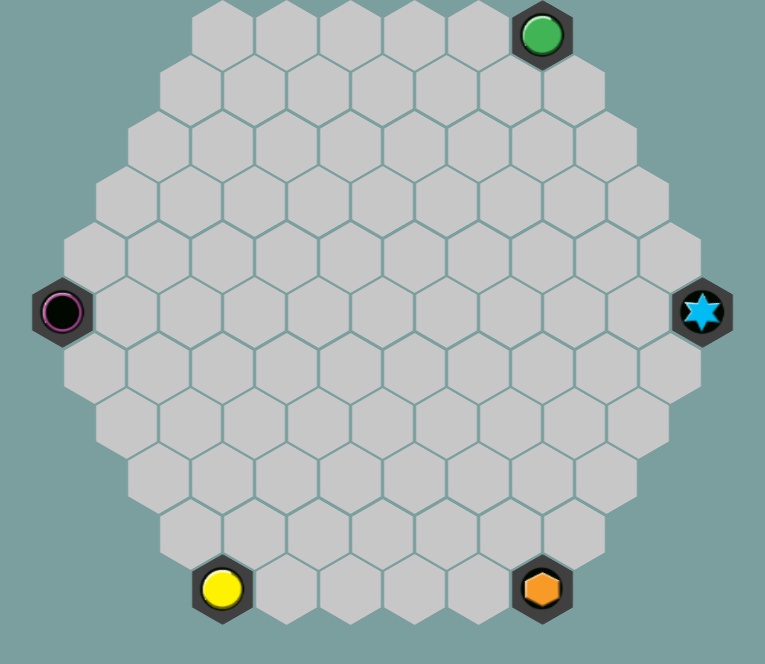
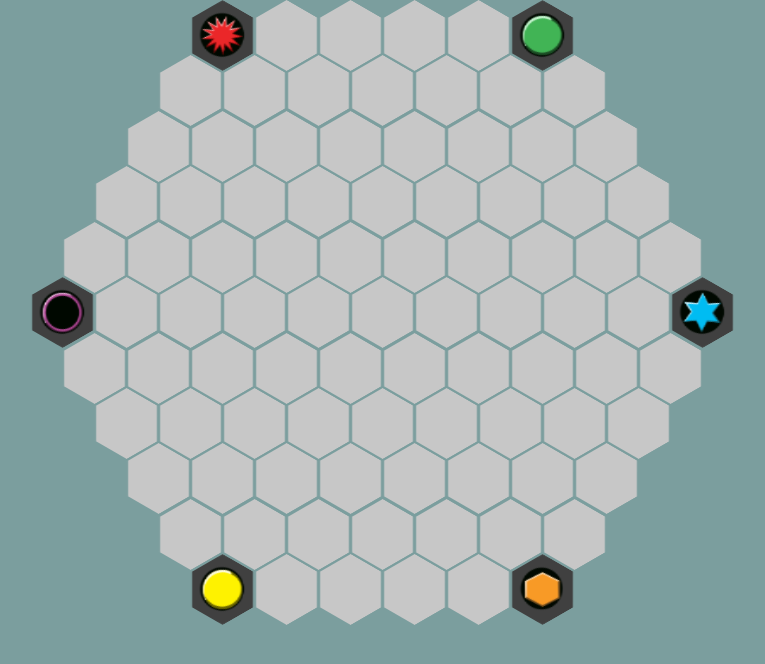
Before and after one commit to jsvelasquezv/Einfach-Genial, a website built with webpack: page app/index.html in a window 1280 px wide. Shown: the whole page, without its empty margins (225-990 px from the left). Built offline with nearby package versions, Linux system fonts and the light colour scheme.

Commit message:
Fixed red board tile

```diff
--- a/app/index.html
+++ b/app/index.html
@@ -35,7 +35,7 @@
       <li class="hex">
         <div class="hexIn">
             <a href="#" class="hexLink">
-                <img src="assets/img/empty.png" alt="">
+                <img src="assets/img/rojo.png" alt="">
             </a>
         </div>
       </li>
```
Also changed, not shown: app/assets/img/rojo.png (added).
